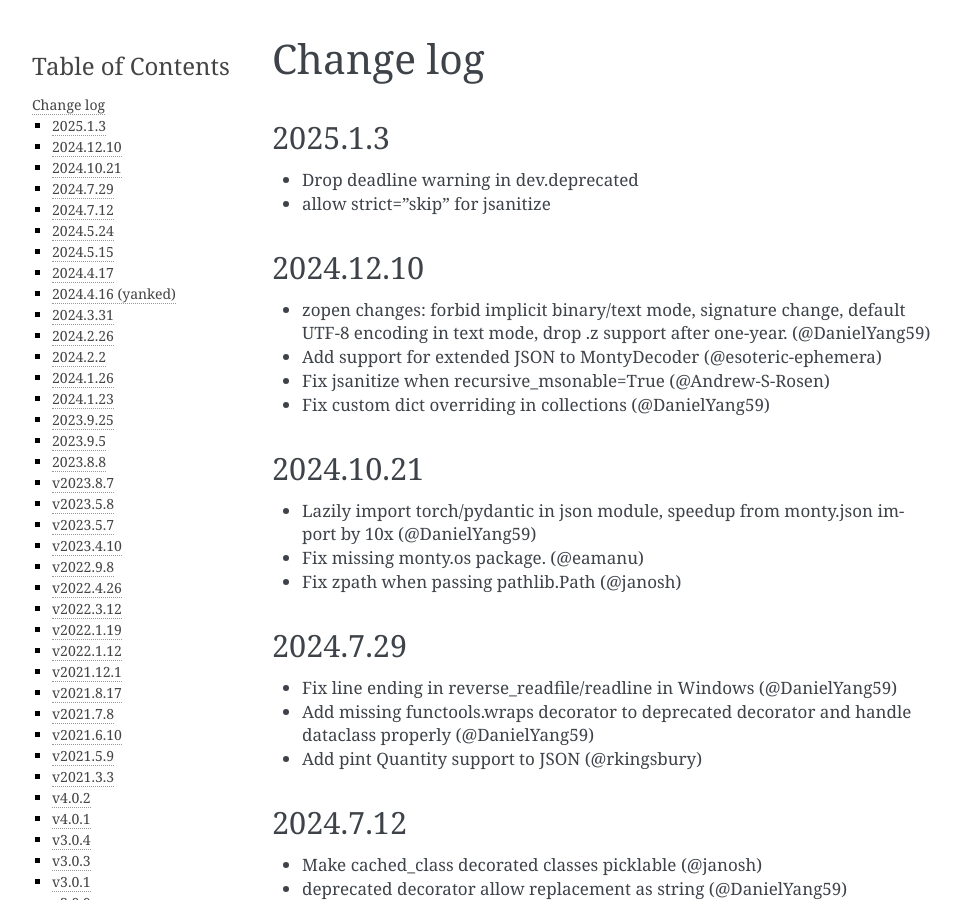
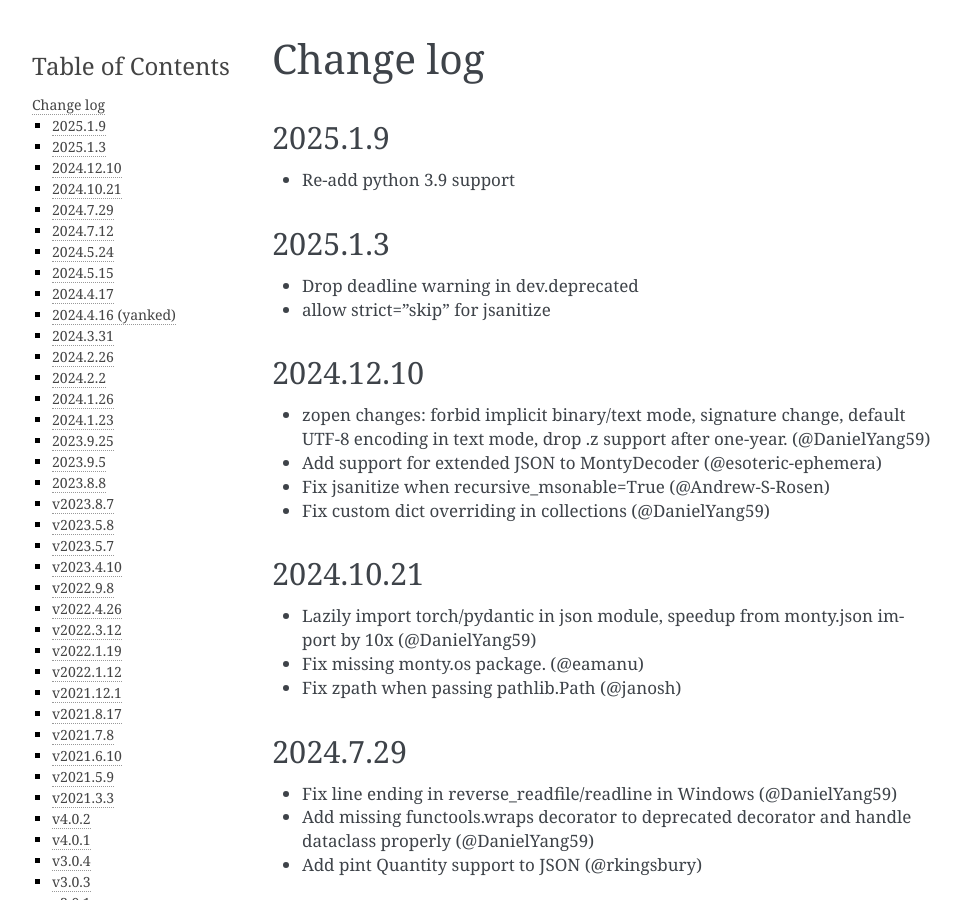
Before and after one commit to materialsvirtuallab/monty, a Sphinx documentation site: the page built from docs/changelog.md, in a window 1280 px wide and 900 px high. Shown: the whole window, without its empty margins (148-1109 px from the left). Built offline with Sphinx 7.4.7, drawn with Linux system fonts in a browser that asks for light colours.

Commit message:
Update changelog.

```diff
--- a/docs/changelog.md
+++ b/docs/changelog.md
@@ -1,4 +1,7 @@
 # Change log
+
+## 2025.1.9
+- Re-add python 3.9 support
 
 ## 2025.1.3
 - Drop deadline warning in dev.deprecated
```
